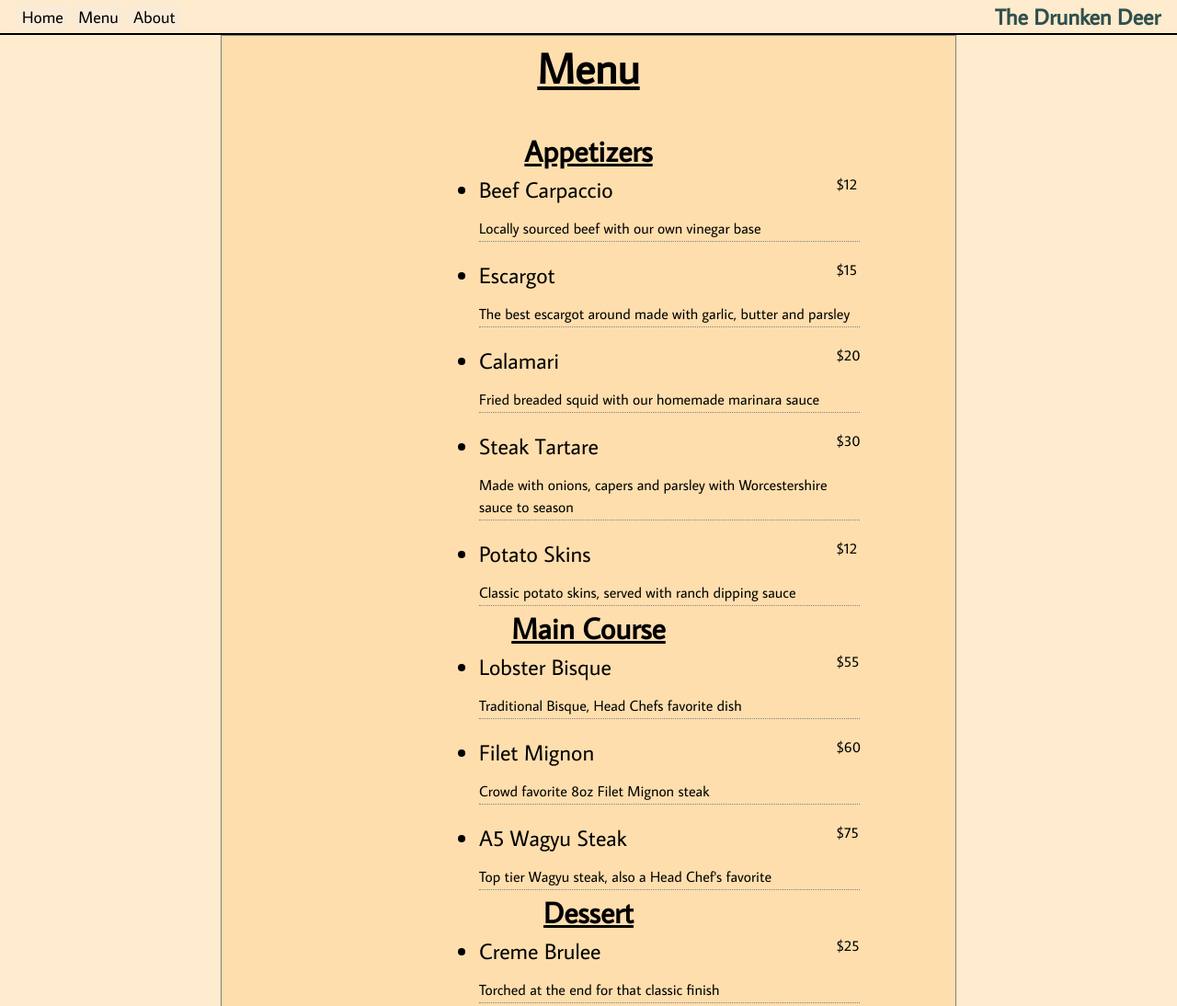
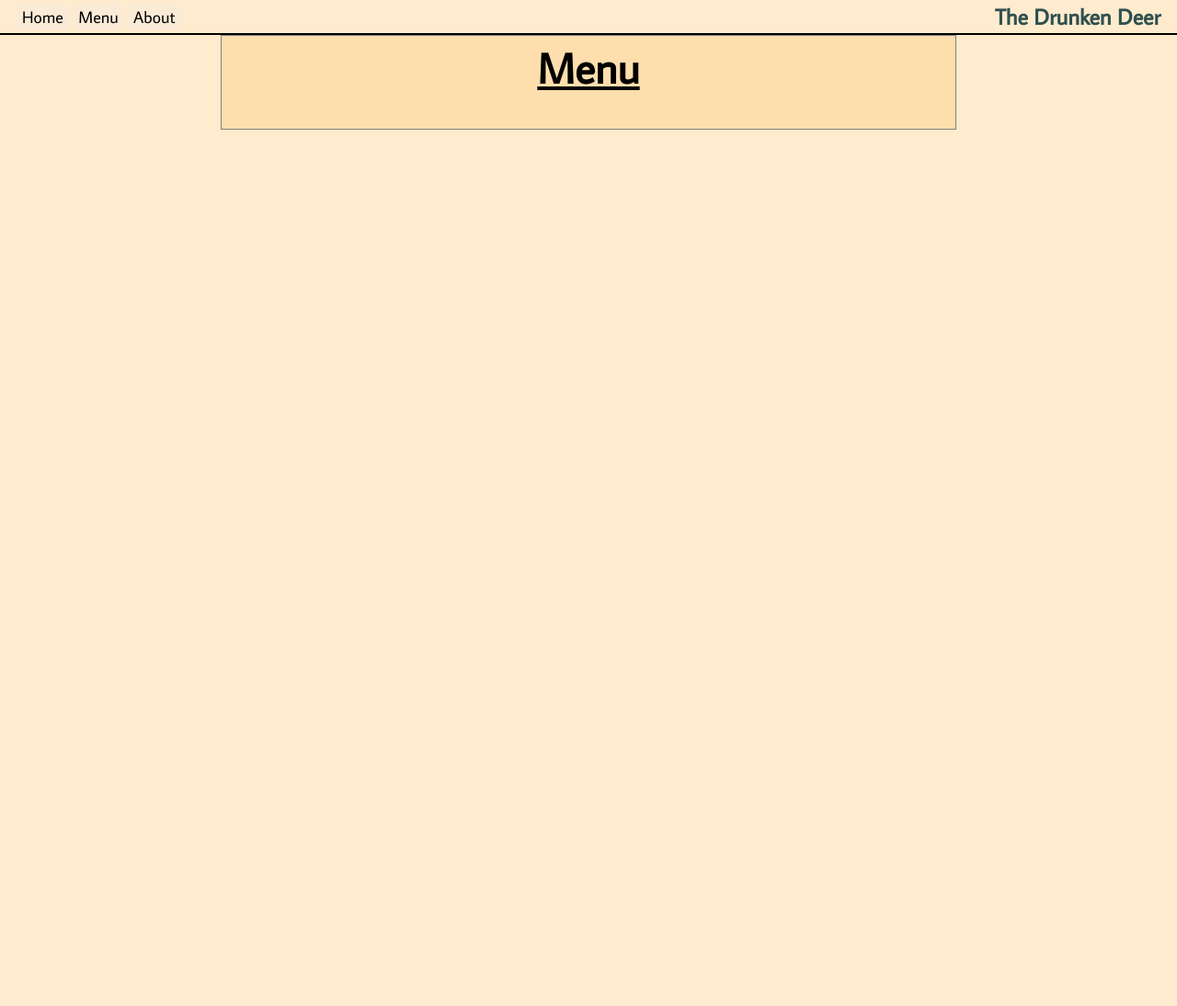
Before and after one commit to Ethan-Hannum/restaurant-page, a website built with webpack: page src/template.html in a window 1280 px wide. Shown: the top 1094 px of the page at 92% size. After the commit the page ends 800 px from the top, so only its background shows below. Built offline with nearby package versions, Linux system fonts and the light colour scheme.

Commit message:
Begin writing menuPage build script

```diff
--- a/src/homePage.js
+++ b/src/homePage.js
@@ -5,6 +5,8 @@ const homePage = (() => {
 
     // Will create elements, then add content and selectors to them
     const build = () => {
+        content.classList.add("content-home");
+
         // "quote-container" div
         const quoteContainer = document.createElement("div");
         quoteContainer.id = "quote-container";
@@ -142,6 +144,8 @@ const homePage = (() => {
     };
 
     const destroy = () => {
+        content.classList.remove("content-home");
+
         const removeOne = (target) => {
             const element = document.querySelector(target);
             element.remove();
--- a/src/index.js
+++ b/src/index.js
@@ -1,5 +1,6 @@
 import "./styles.css";
 import { homePage } from "./homePage.js";
+import { menuPage } from "./menuPage.js";
 
 const home = document.querySelector("#home");
 const menu = document.querySelector("#menu");
@@ -19,6 +20,8 @@ const building = (() => {
     return { swapMenu };
 })();
 
+menuPage.build();
+
 menu.addEventListener("click", building.swapMenu);
 
 console.log("Webpack is working!");
--- /dev/null
+++ b/src/menuPage.js
@@ -0,0 +1,21 @@
+export { menuPage };
+
+const menuPage = (() => {
+    const content = document.querySelector("#content");
+
+    const build = () => {
+        content.classList.add("content-menu");
+
+        const menuContainer = document.createElement("div");
+        menuContainer.id = "menu-container"
+        content.appendChild(menuContainer);
+
+        const h1Menu = document.createElement("h1");
+        h1Menu.textContent = "Menu";
+        menuContainer.appendChild(h1Menu);
+
+
+    }
+
+    return { build };
+})();
--- a/src/styles.css
+++ b/src/styles.css
@@ -83,11 +83,15 @@ nav {
   color: darkslategrey;
 }
 
-#content {
-    height: 100vh;
+.content-home {
+  height: 100vh;
     display: grid;
     grid-template-columns: 4fr 1fr;
     grid-template-rows: 4fr minmax(150px, 1fr);
+}
+
+.content-menu {
+  display: block;
 }
 
 #quote-container {
@@ -212,13 +216,13 @@ button:nth-child(1) {
 .menu-section {
   display: flex;
   flex-direction: column;
-  margin-left: 240px;
+  margin-left: 160px;
 }
 
 .menu-section > h2 {
   text-decoration: underline;
   align-self: center;
-  margin-right: 240px;
+  margin-right: 160px;
   font-size: 32px;
 }
 
--- a/src/template.html
+++ b/src/template.html
@@ -14,8 +14,8 @@
         </nav>
         <div id="logo">The Drunken Deer</div>
     </header>
-    <div id="menu-content">
-        <div id="menu-container">
+    <div id="content">
+        <!-- <div id="menu-container">
             <h1>Menu</h1>
             <div class="menu-section">
                 <h2>Appetizers</h2>
@@ -82,7 +82,7 @@
                     <p>$25</p>
                 </ul>
             </div>
-        </div>
+        </div> -->
     </div>
 </body>
 </html>
```
